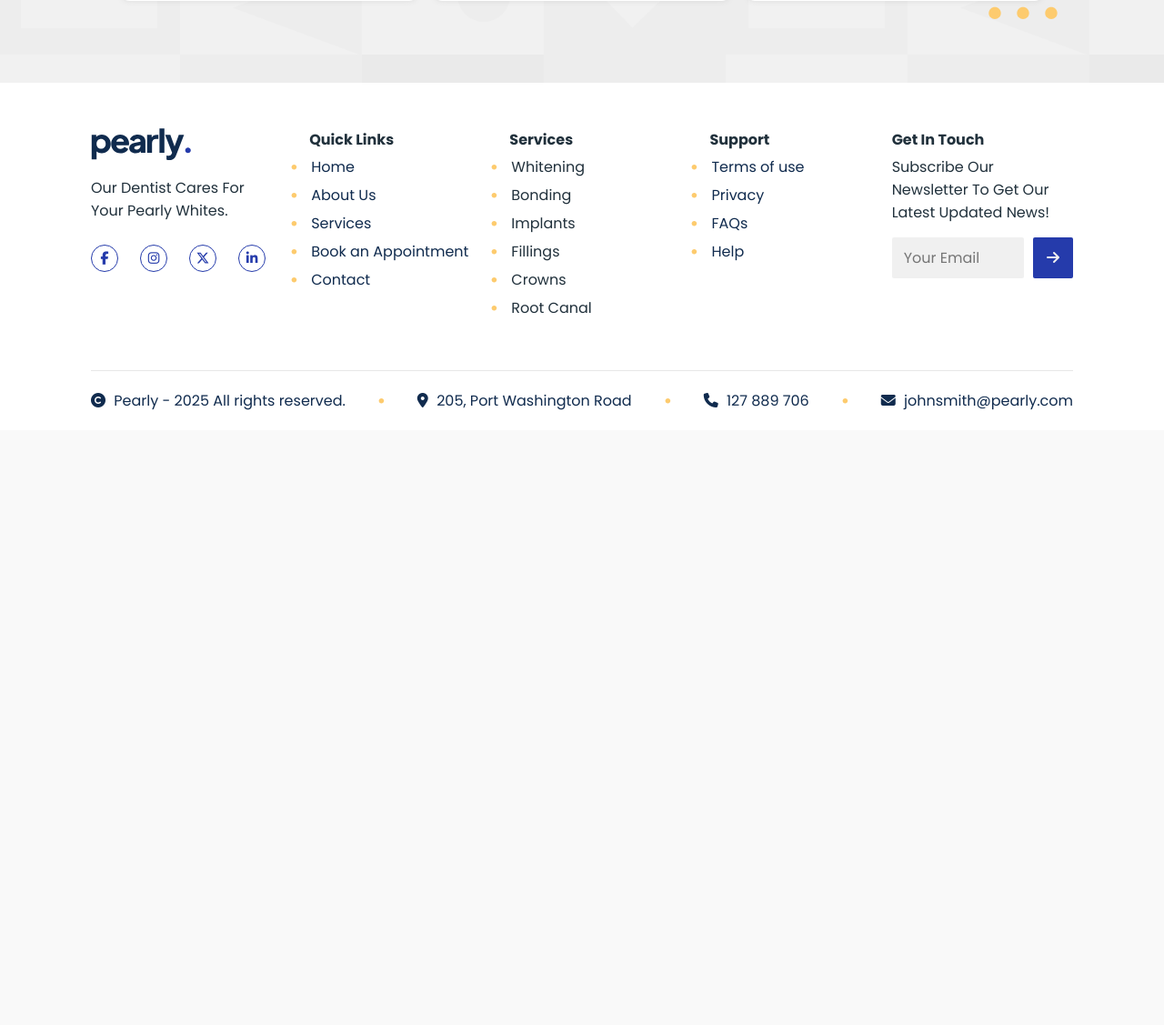
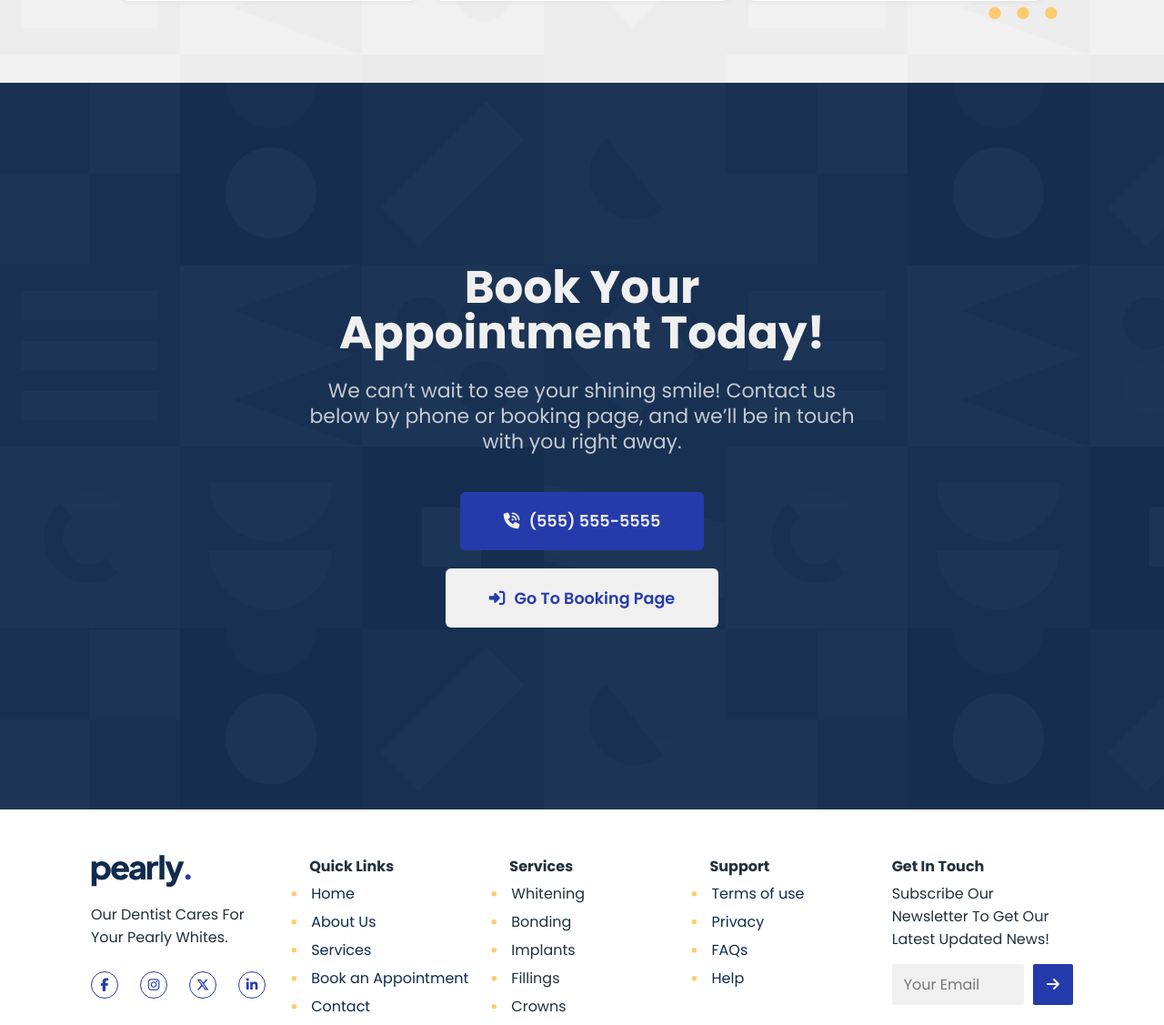
Before and after one commit to hanatawfik8/pearly, a PHP site: page / in a window 1280 px wide. Shown: the part 2742-3869 px from the top of the page at 91% size. Before the commit the page ends 3193 px from the top, so only its background shows below. Run offline with PHP 8.4, Linux system fonts and the light colour scheme; some libraries are stand-ins or nearby versions.

Commit message:
Booking Section

```diff
--- a/css/home.css
+++ b/css/home.css
@@ -115,6 +115,14 @@ body {
   align-items: flex-start;
 }
 
+.info-box img {
+  transition: 0.2s ease;
+}
+
+.info-box img:hover {
+  transform: scale(1.05);
+}
+
 .info-text {
   margin-left: 1rem;
 }
@@ -199,7 +207,9 @@ body {
 }
 
 .contact-home,
-.book-btn {
+.book-btn,
+.phone-btn,
+.blue-section-book-btn {
   border-radius: 6px;
   font-size: 1.1rem;
   width: auto;
@@ -215,7 +225,8 @@ body {
   padding-block: 40px;
 }
 
-#services h2 {
+#services h2,
+#booking-section h2 {
   width: 600px;
   font-size: 50px;
   line-height: 50px;
@@ -279,3 +290,59 @@ body {
 }
 
 /*  */
+
+/* Booking Section */
+
+#booking-section {
+  display: flex;
+  flex-direction: column;
+  justify-content: center;
+  align-items: center;
+  background-image: url("../images/white-geometry.svg"),
+    linear-gradient(var(--third-text-color), var(--third-text-color));
+  text-align: center;
+
+  padding-block: 200px;
+}
+
+#booking-section h2 {
+  color: var(--sec-text-color);
+}
+
+#booking-section p {
+  color: var(--sec-text-color);
+  opacity: 0.8;
+  width: 600px;
+  font-size: 22px;
+  line-height: 28px;
+  margin-block: 25px;
+}
+
+.phone-btn a,
+.phone-btn i {
+  color: var(--sec-text-color);
+}
+
+.blue-section-book-btn {
+  background-color: var(--sec-text-color);
+  margin-top: 20px;
+}
+
+.blue-section-book-btn a,
+.blue-section-book-btn i {
+  color: var(--main-site-color);
+}
+
+#booking-section i {
+  margin-right: 6px;
+}
+
+#booking-section button {
+  padding: 1.2rem 3rem;
+}
+
+#booking-section button:hover {
+  opacity: 0.7;
+}
+
+/*  */
--- a/html/login.html
+++ b/html/login.html
@@ -3,8 +3,9 @@
   <head>
     <meta charset="UTF-8" />
     <meta name="viewport" content="width=device-width, initial-scale=1.0" />
+    <link rel="icon" href="../images/whitening.svg" />
     <link rel="stylesheet" href="../css/forms.css" />
-    <title>Login</title>
+    <title>Pearly Log In</title>
   </head>
   <body>
     <nav></nav>
--- a/html/register.html
+++ b/html/register.html
@@ -3,13 +3,13 @@
   <head>
     <meta charset="UTF-8" />
     <meta name="viewport" content="width=device-width, initial-scale=1.0" />
+    <link rel="icon" href="../images/whitening.svg" />
     <link rel="stylesheet" href="../css/forms.css" />
-    <link rel="icon" href="./images/pearly-logo.svg" />
     <script
       src="https://kit.fontawesome.com/32b721850a.js"
       crossorigin="anonymous"
     ></script>
-    <title>Pearly - Register</title>
+    <title>Pearly - Sign Up</title>
   </head>
   <body>
     <nav class="container">
--- a/index.html
+++ b/index.html
@@ -3,6 +3,7 @@
   <head>
     <meta charset="UTF-8" />
     <meta name="viewport" content="width=device-width, initial-scale=1.0" />
+    <link rel="icon" href="./images/whitening.svg" />
     <link rel="stylesheet" href="./css/forms.css" />
     <link rel="stylesheet" href="./css/home.css" />
     <script
@@ -19,7 +20,7 @@
         <img src="./images/yellow-dot.svg" alt="Divider" />
         <a href="#about-us">About Us</a>
         <img src="./images/yellow-dot.svg" alt="Divider" />
-        <a href="#">Services</a>
+        <a href="#services">Services</a>
       </ul>
       <button class="contact">Contact Us</button>
     </nav>
@@ -130,6 +131,23 @@
         </div>
       </section>
     </main>
+
+    <section id="booking-section">
+      <h2>Book Your Appointment Today!</h2>
+      <p>
+        We can’t wait to see your shining smile! Contact us below by phone or
+        booking page, and we’ll be in touch with you right away.
+      </p>
+
+      <button class="phone-btn">
+        <a href=""><i class="fa-solid fa-phone-volume"></i> (555) 555-5555</a>
+      </button>
+      <button class="blue-section-book-btn">
+        <a href=""
+          ><i class="fa-solid fa-right-to-bracket"></i> Go To Booking Page</a
+        >
+      </button>
+    </section>
 
     <footer class="container">
       <div class="row">
```
